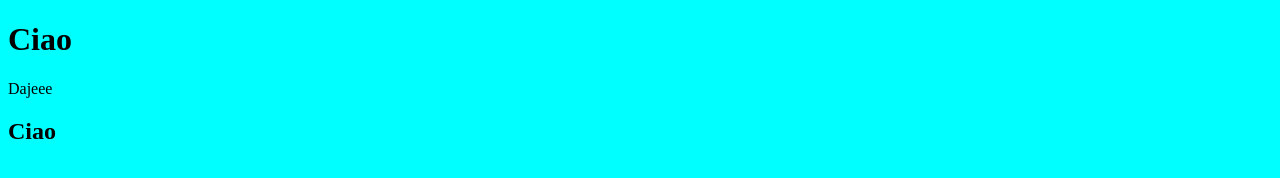
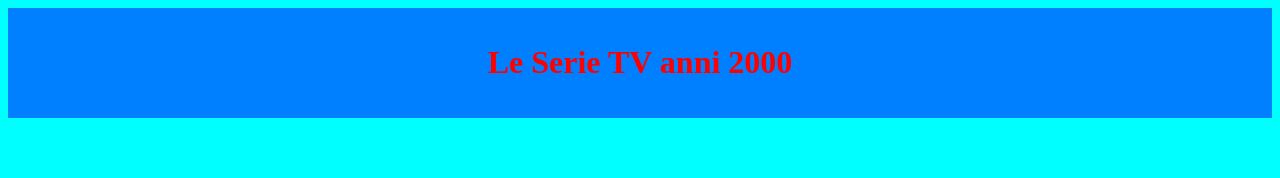
Before and after one commit to Frascopale/collaborazione, a plain HTML site: page index.html in a window 1280 px wide. Drawn offline with Linux system fonts and the light colour scheme.

Commit message:
ho messo header

```diff
--- a/index.html
+++ b/index.html
@@ -8,10 +8,8 @@
     <link rel="stylesheet" href="stile.css" >
 </head>
 <body>
-    <div>
-        <h1> Ciao</h1>
-    </div>
-    <p>Dajeee</p>
-    <h2> Ciao</h2>
+    <div class="header">
+        <h1> Le Serie TV anni 2000 </h1>
+       </div>
 </body>
 </html>
--- a/stile.css
+++ b/stile.css
@@ -1,3 +1,13 @@
 body{
     background-color: aqua;
 }
+
+.header {
+    background-color: #007fff;
+    color: red;
+    text-align: center;
+    padding: 15px;
+    animation-name: titolo;
+    animation-duration: 10s;
+    animation-iteration-count: infinite;
+  }
```
